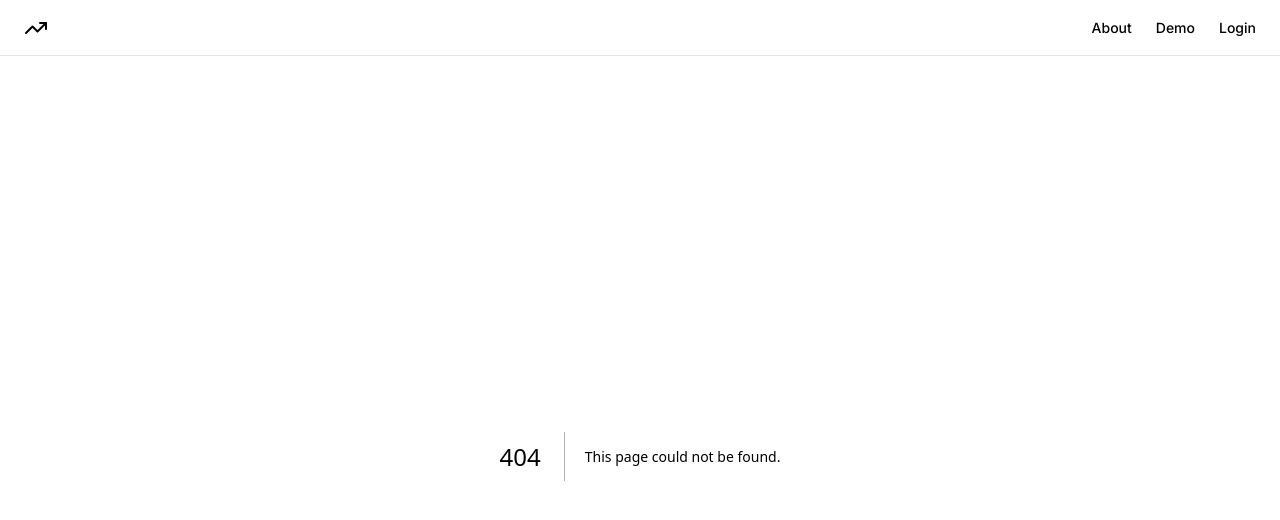
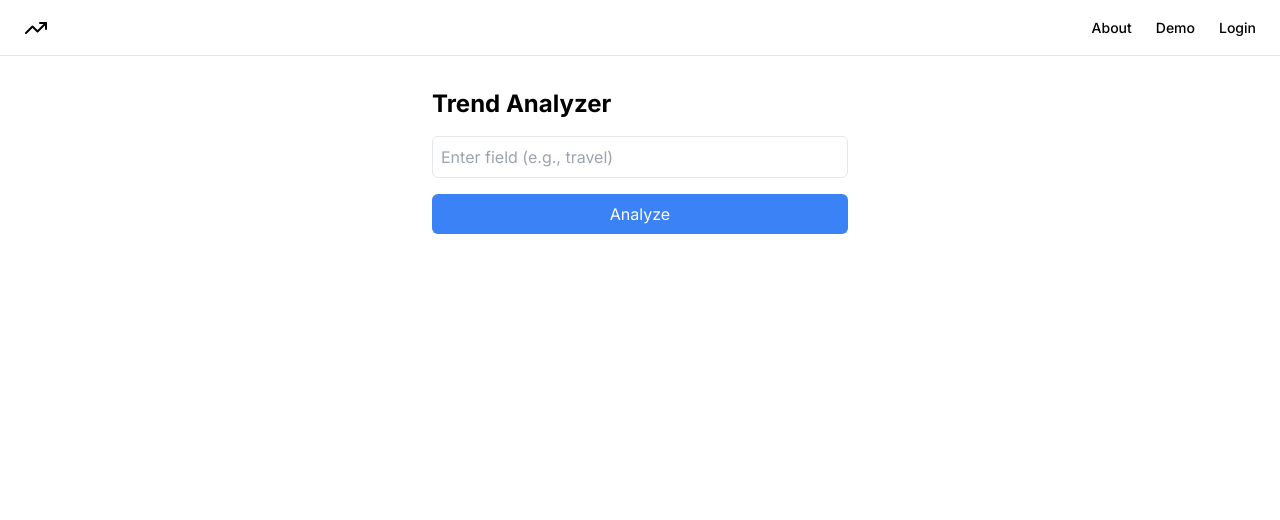
Before and after one commit to JstVex/trendalyzer, a Next.js app: page /demo in a window 1280 px wide. Before the commit this address had no page. Shown: the top 520 px of the page. Built offline with nearby package versions, Linux system fonts and the light colour scheme.

Commit message:
Implement demo page with sample trend analyzer

```diff
--- /dev/null
+++ b/app/demo/page.tsx
@@ -0,0 +1,9 @@
+import TrendAnalyzer from "@/components/TrendAnalyzer";
+
+export default function Demo() {
+    return (
+        <div className="container mx-auto p-4">
+            <TrendAnalyzer />
+        </div>
+    );
+}
```
